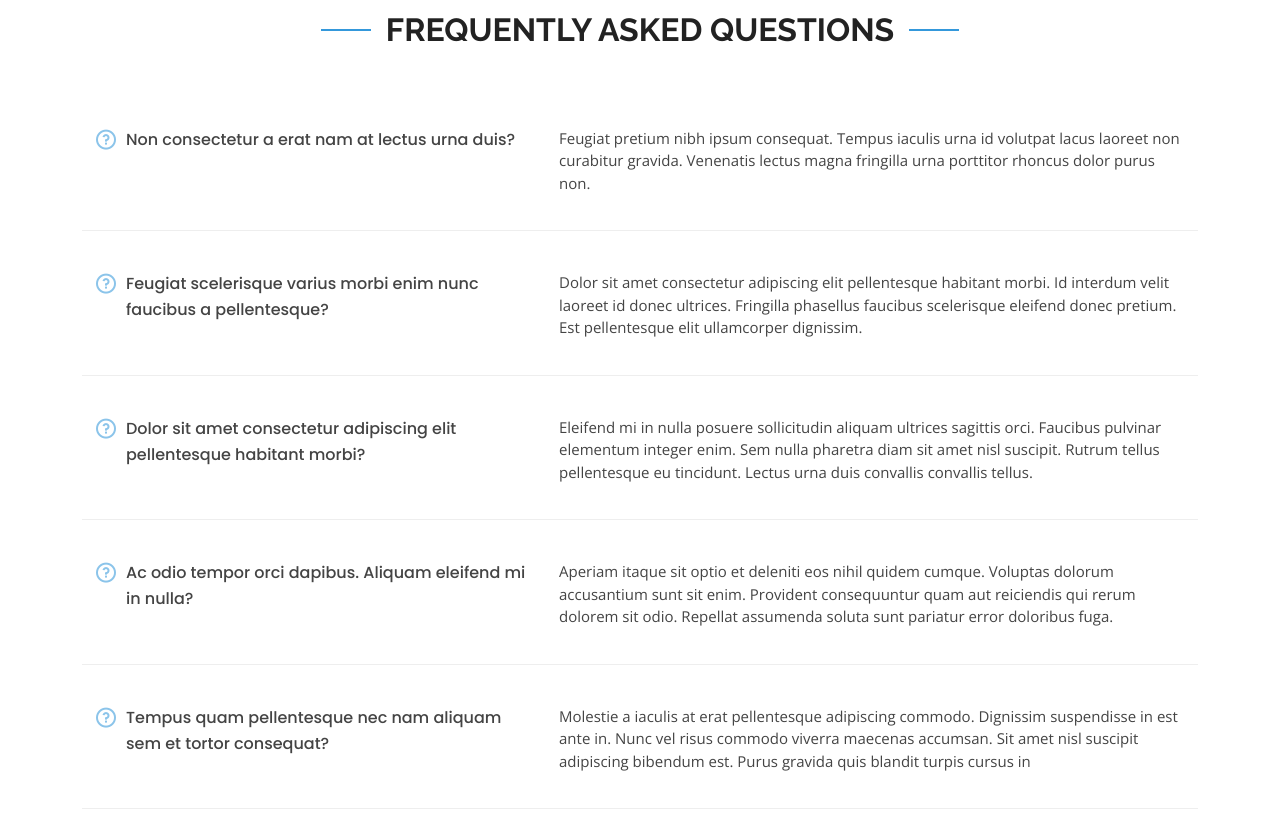
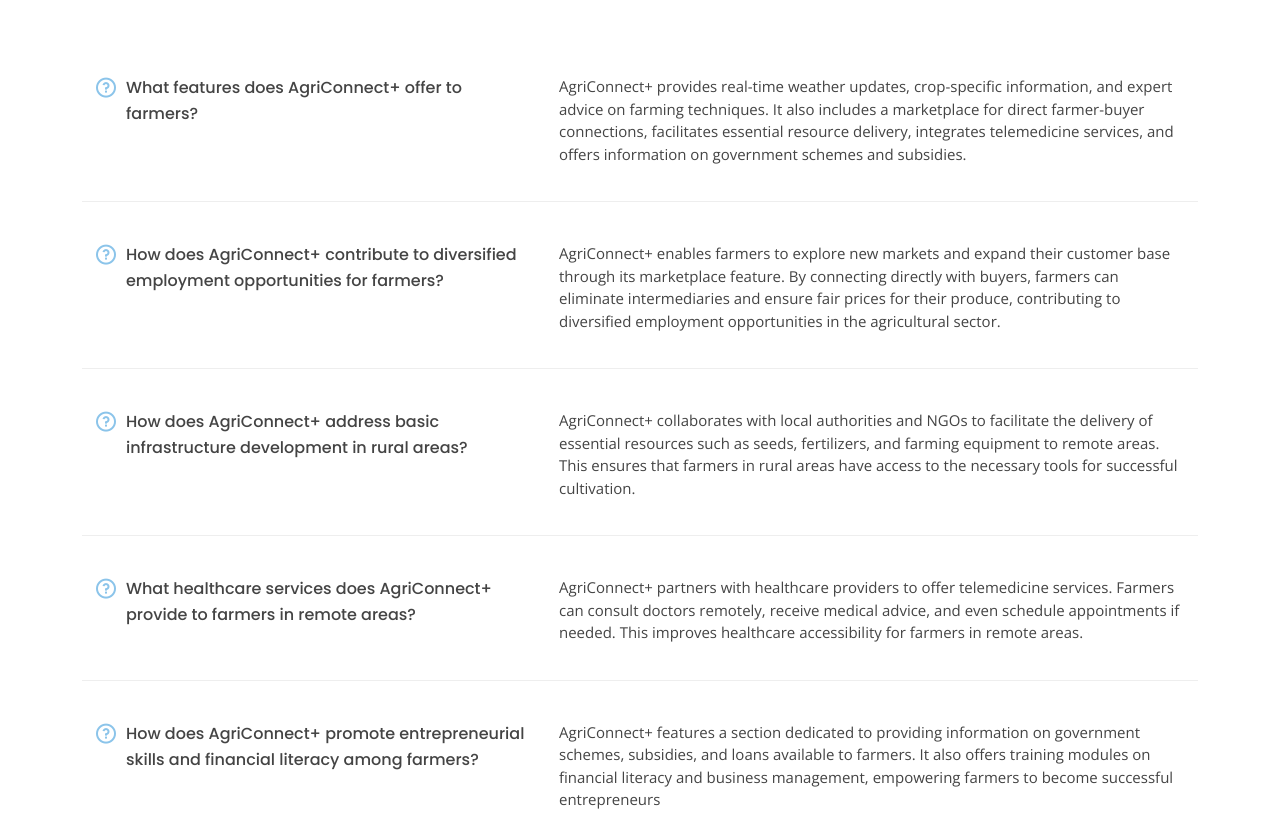
Before and after one commit to 0xNitishDhawan/AgriConnect-, a plain HTML site: page index.html in a window 1280 px wide. Shown: the part 3424-4254 px from the top of the page. Drawn offline with nearby package versions, Linux system fonts and the light colour scheme.

Commit message:
Added Frequently Asked Questions.

```diff
--- a/index.html
+++ b/index.html
@@ -364,7 +364,7 @@
           <div class="col-lg-3 col-md-6 d-flex align-items-stretch">
             <div class="member" data-aos="fade-up" data-aos-delay="100">
               <div class="member-img">
-                <img src="assets/img/Ashish.jpeg" class="img-fluid" >
+                <img src="assets/img/Ashish.jpeg" class="img-fluid" style="max-width: 100%; height: auto; max-height: fit-content;" >
                 <div class="social">
                   <a href=""><i class="bi bi-twitter"></i></a>
                   <a href=""><i class="bi bi-facebook"></i></a>
@@ -382,7 +382,7 @@
           <div class="col-lg-3 col-md-6 d-flex align-items-stretch">
             <div class="member" data-aos="fade-up" data-aos-delay="200">
               <div class="member-img">
-                <img src="assets/img/team/team-2.jpg" class="img-fluid" alt="">
+                <img src="assets/img/team/Samriddhi.jpeg" class="img-fluid" alt="" style="max-width: 100%; height: auto; max-height: fit-content;">
                 <div class="social">
                   <a href=""><i class="bi bi-twitter"></i></a>
                   <a href=""><i class="bi bi-facebook"></i></a>
@@ -449,11 +449,11 @@
         <div class="row faq-item d-flex align-items-stretch" data-aos="fade-up" data-aos-delay="100">
           <div class="col-lg-5">
             <i class="ri-question-line"></i>
-            <h4>Non consectetur a erat nam at lectus urna duis?</h4>
+            <h4>What features does AgriConnect+ offer to farmers?</h4>
           </div>
           <div class="col-lg-7">
             <p>
-              Feugiat pretium nibh ipsum consequat. Tempus iaculis urna id volutpat lacus laoreet non curabitur gravida. Venenatis lectus magna fringilla urna porttitor rhoncus dolor purus non.
+              AgriConnect+ provides real-time weather updates, crop-specific information, and expert advice on farming techniques. It also includes a marketplace for direct farmer-buyer connections, facilitates essential resource delivery, integrates telemedicine services, and offers information on government schemes and subsidies.
             </p>
           </div>
         </div><!-- End F.A.Q Item-->
@@ -461,35 +461,36 @@
         <div class="row faq-item d-flex align-items-stretch" data-aos="fade-up" data-aos-delay="200">
           <div class="col-lg-5">
             <i class="ri-question-line"></i>
-            <h4>Feugiat scelerisque varius morbi enim nunc faucibus a pellentesque?</h4>
+            <h4>How does AgriConnect+ contribute to diversified employment opportunities for farmers?
+            </h4>
           </div>
           <div class="col-lg-7">
             <p>
-              Dolor sit amet consectetur adipiscing elit pellentesque habitant morbi. Id interdum velit laoreet id donec ultrices. Fringilla phasellus faucibus scelerisque eleifend donec pretium. Est pellentesque elit ullamcorper dignissim.
-            </p>
+              AgriConnect+ enables farmers to explore new markets and expand their customer base through its marketplace feature. By connecting directly with buyers, farmers can eliminate intermediaries and ensure fair prices for their produce, contributing to diversified employment opportunities in the agricultural sector.            </p>
           </div>
         </div><!-- End F.A.Q Item-->
 
         <div class="row faq-item d-flex align-items-stretch" data-aos="fade-up" data-aos-delay="300">
           <div class="col-lg-5">
             <i class="ri-question-line"></i>
-            <h4>Dolor sit amet consectetur adipiscing elit pellentesque habitant morbi?</h4>
+            <h4>How does AgriConnect+ address basic infrastructure development in rural areas?
+            </h4>
           </div>
           <div class="col-lg-7">
             <p>
-              Eleifend mi in nulla posuere sollicitudin aliquam ultrices sagittis orci. Faucibus pulvinar elementum integer enim. Sem nulla pharetra diam sit amet nisl suscipit. Rutrum tellus pellentesque eu tincidunt. Lectus urna duis convallis convallis tellus.
-            </p>
+              AgriConnect+ collaborates with local authorities and NGOs to facilitate the delivery of essential resources such as seeds, fertilizers, and farming equipment to remote areas. This ensures that farmers in rural areas have access to the necessary tools for successful cultivation.            </p>
           </div>
         </div><!-- End F.A.Q Item-->
 
         <div class="row faq-item d-flex align-items-stretch" data-aos="fade-up" data-aos-delay="400">
           <div class="col-lg-5">
             <i class="ri-question-line"></i>
-            <h4>Ac odio tempor orci dapibus. Aliquam eleifend mi in nulla?</h4>
+            <h4>What healthcare services does AgriConnect+ provide to farmers in remote areas?
+            </h4>
           </div>
           <div class="col-lg-7">
             <p>
-              Aperiam itaque sit optio et deleniti eos nihil quidem cumque. Voluptas dolorum accusantium sunt sit enim. Provident consequuntur quam aut reiciendis qui rerum dolorem sit odio. Repellat assumenda soluta sunt pariatur error doloribus fuga.
+              AgriConnect+ partners with healthcare providers to offer telemedicine services. Farmers can consult doctors remotely, receive medical advice, and even schedule appointments if needed. This improves healthcare accessibility for farmers in remote areas.
             </p>
           </div>
         </div><!-- End F.A.Q Item-->
@@ -497,12 +498,11 @@
         <div class="row faq-item d-flex align-items-stretch" data-aos="fade-up" data-aos-delay="500">
           <div class="col-lg-5">
             <i class="ri-question-line"></i>
-            <h4>Tempus quam pellentesque nec nam aliquam sem et tortor consequat?</h4>
+            <h4>How does AgriConnect+ promote entrepreneurial skills and financial literacy among farmers?</h4>
           </div>
           <div class="col-lg-7">
             <p>
-              Molestie a iaculis at erat pellentesque adipiscing commodo. Dignissim suspendisse in est ante in. Nunc vel risus commodo viverra maecenas accumsan. Sit amet nisl suscipit adipiscing bibendum est. Purus gravida quis blandit turpis cursus in
-            </p>
+              AgriConnect+ features a section dedicated to providing information on government schemes, subsidies, and loans available to farmers. It also offers training modules on financial literacy and business management, empowering farmers to become successful entrepreneurs            </p>
           </div>
         </div><!-- End F.A.Q Item-->
 
```
Also changed, not shown: assets/img/Ashish.jpeg, assets/img/team/Samriddhi.jpeg (added).
